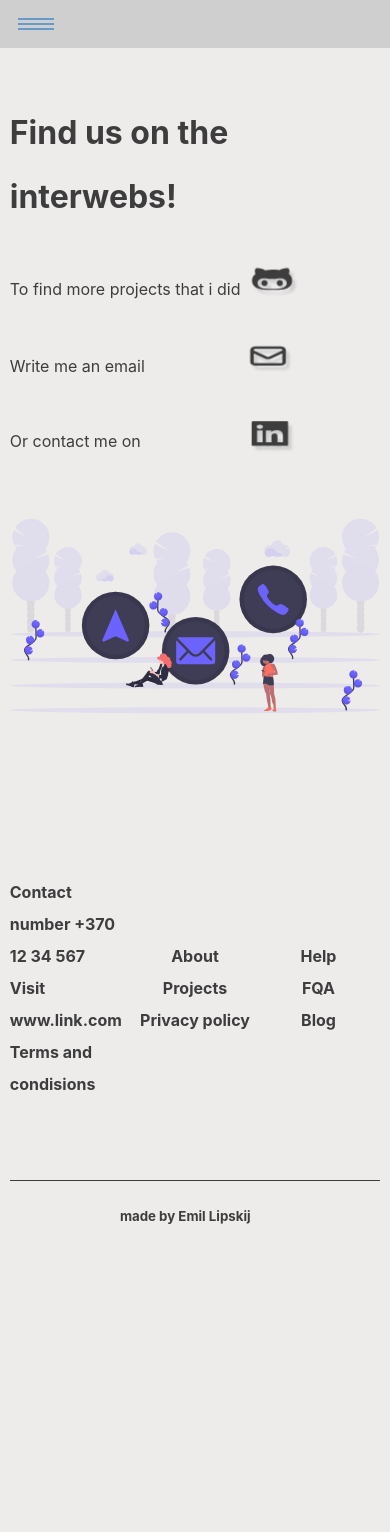
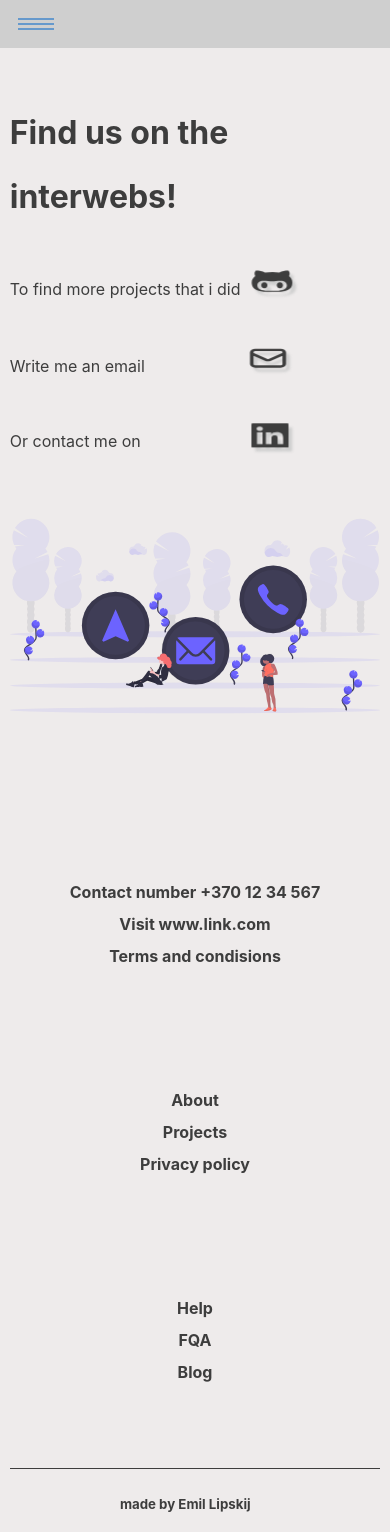
Before and after one commit to lipskij/portfolio-prject-next.js, a Next.js app: page /more in a window 390 px wide. Before the commit the page ends 1244 px from the top, so only its background shows below. Built offline with nearby package versions, Linux system fonts and the light colour scheme.

Commit message:
Fix mobile css

```diff
--- a/styles/Home.module.css
+++ b/styles/Home.module.css
@@ -146,4 +146,11 @@
     flex-direction: column;
     line-height: 2;
   }
+  .footer {
+    display: flex;
+    flex-direction: column;
+    align-items: center;
+    width: 95vw;
+    line-height: 2;
+  }
 }
--- a/styles/globals.css
+++ b/styles/globals.css
@@ -180,7 +180,7 @@ a {
   align-items: center;
   flex-direction: column;
   line-height: 2;
-  padding: 5rem 0 5rem 0;
+  padding: 5rem 0 2rem 0;
   cursor: pointer;
   font-size: 1rem;
 }
```
